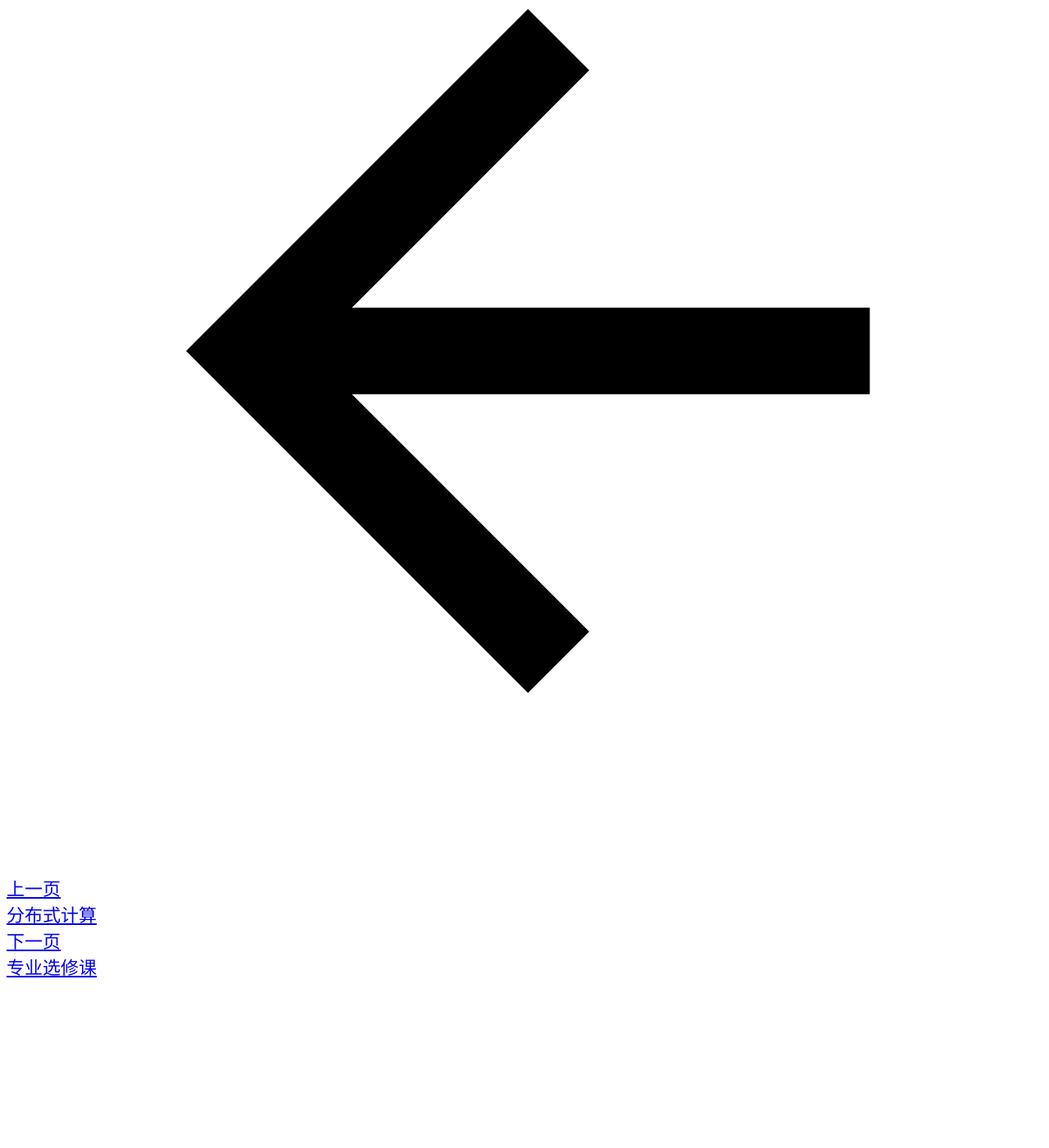
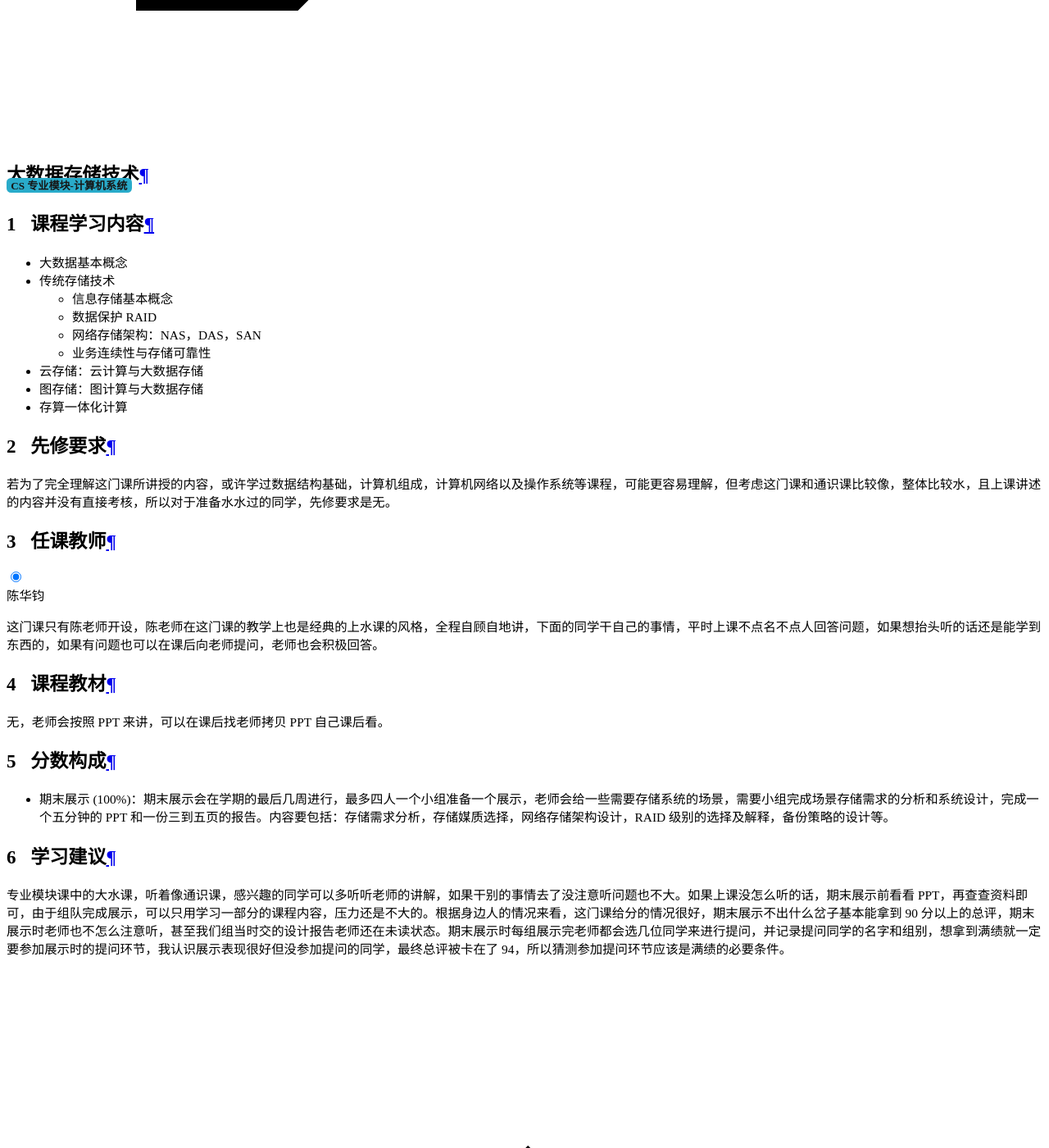
Before and after one commit to ZJU-Turing/TuringCourses, an MkDocs documentation site: the page built from docs/major_module/big_data_storage/index.md, in a window 1280 px wide and 1400 px high, scrolled down 17915 px. Shown: the whole window at 82% size. Built offline with MkDocs 1.6.1 and Material for MkDocs 9.7.7, drawn with Linux system fonts in a browser that asks for light colours; comment, search, counter and statistics services are not loaded; some of the changed text lies outside the part shown.

Commit message:
docs: 添加大数据存储与计算技术内容

```diff
--- a/docs/major_module/big_data_storage/index.md
+++ b/docs/major_module/big_data_storage/index.md
@@ -3,4 +3,36 @@
 <span class="badge cs-badge">CS 专业模块-计算机系统</span>
 </div>
 
-\#TODO: 目前还没有内容，待完善。
+## 课程学习内容
+
+- 大数据基本概念
+- 传统存储技术
+    - 信息存储基本概念
+    - 数据保护 RAID
+    - 网络存储架构：NAS，DAS，SAN
+    - 业务连续性与存储可靠性
+- 云存储：云计算与大数据存储
+- 图存储：图计算与大数据存储
+- 存算一体化计算
+
+## 先修要求
+
+若为了完全理解这门课所讲授的内容，或许学过数据结构基础，计算机组成，计算机网络以及操作系统等课程，可能更容易理解，但考虑这门课和通识课比较像，整体比较水，且上课讲述的内容并没有直接考核，所以对于准备水水过的同学，先修要求是无。
+
+## 任课教师
+
+=== "陈华钧"
+
+    这门课只有陈老师开设，陈老师在这门课的教学上也是经典的上水课的风格，全程自顾自地讲，下面的同学干自己的事情，平时上课不点名不点人回答问题，如果想抬头听的话还是能学到东西的，如果有问题也可以在课后向老师提问，老师也会积极回答。
+
+## 课程教材
+
+无，老师会按照 PPT 来讲，可以在课后找老师拷贝 PPT 自己课后看。
+
+## 分数构成
+
+- 期末展示 (100%)：期末展示会在学期的最后几周进行，最多四人一个小组准备一个展示，老师会给一些需要存储系统的场景，需要小组完成场景存储需求的分析和系统设计，完成一个五分钟的 PPT 和一份三到五页的报告。内容要包括：存储需求分析，存储媒质选择，网络存储架构设计，RAID 级别的选择及解释，备份策略的设计等。
+
+## 学习建议
+
+专业模块课中的大水课，听着像通识课，感兴趣的同学可以多听听老师的讲解，如果干别的事情去了没注意听问题也不大。如果上课没怎么听的话，期末展示前看看 PPT，再查查资料即可，由于组队完成展示，可以只用学习一部分的课程内容，压力还是不大的。根据身边人的情况来看，这门课给分的情况很好，期末展示不出什么岔子基本能拿到 90 分以上的总评，期末展示时老师也不怎么注意听，甚至我们组当时交的设计报告老师还在未读状态。期末展示时每组展示完老师都会选几位同学来进行提问，并记录提问同学的名字和组别，想拿到满绩就一定要参加展示时的提问环节，我认识展示表现很好但没参加提问的同学，最终总评被卡在了 94，所以猜测参加提问环节应该是满绩的必要条件。
```
